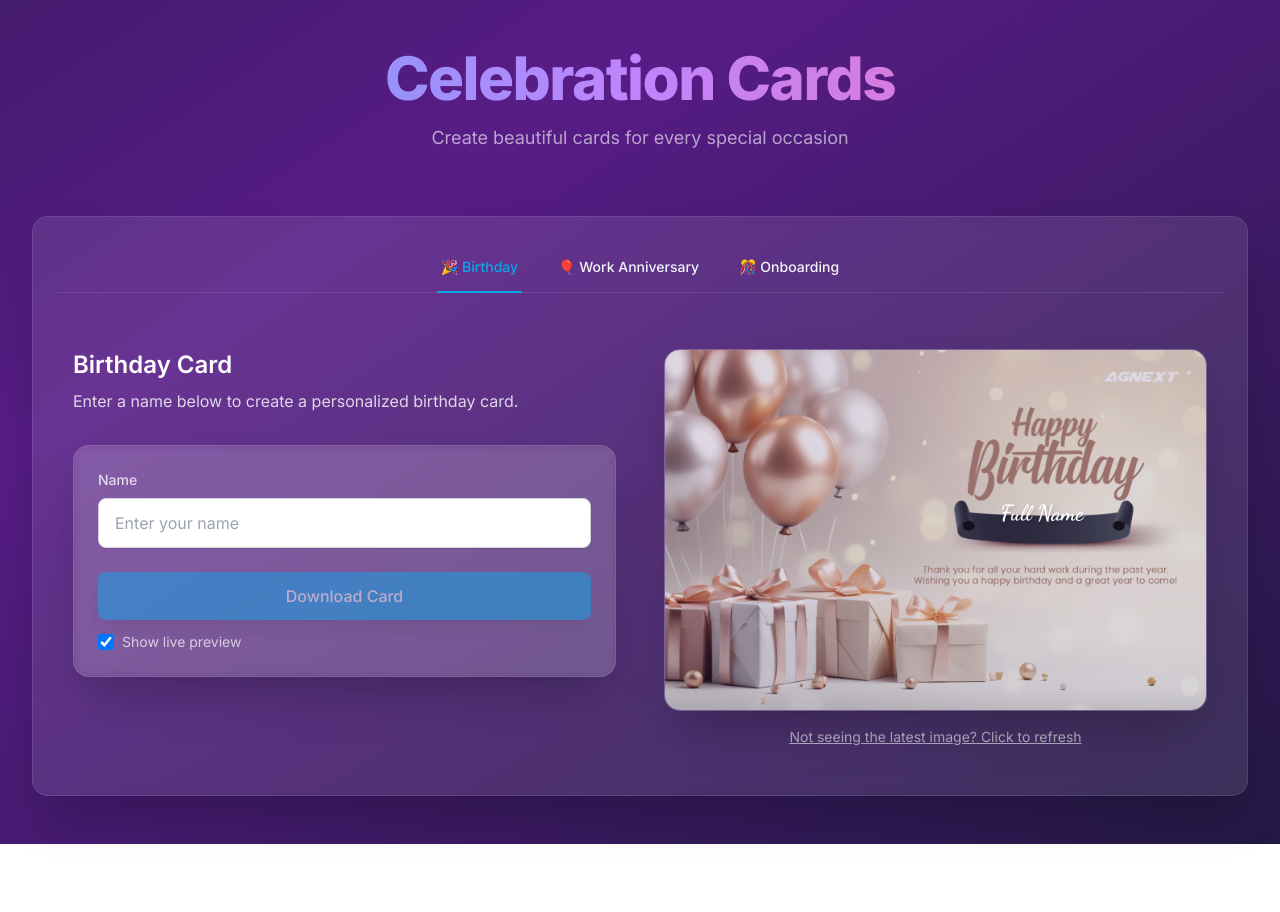
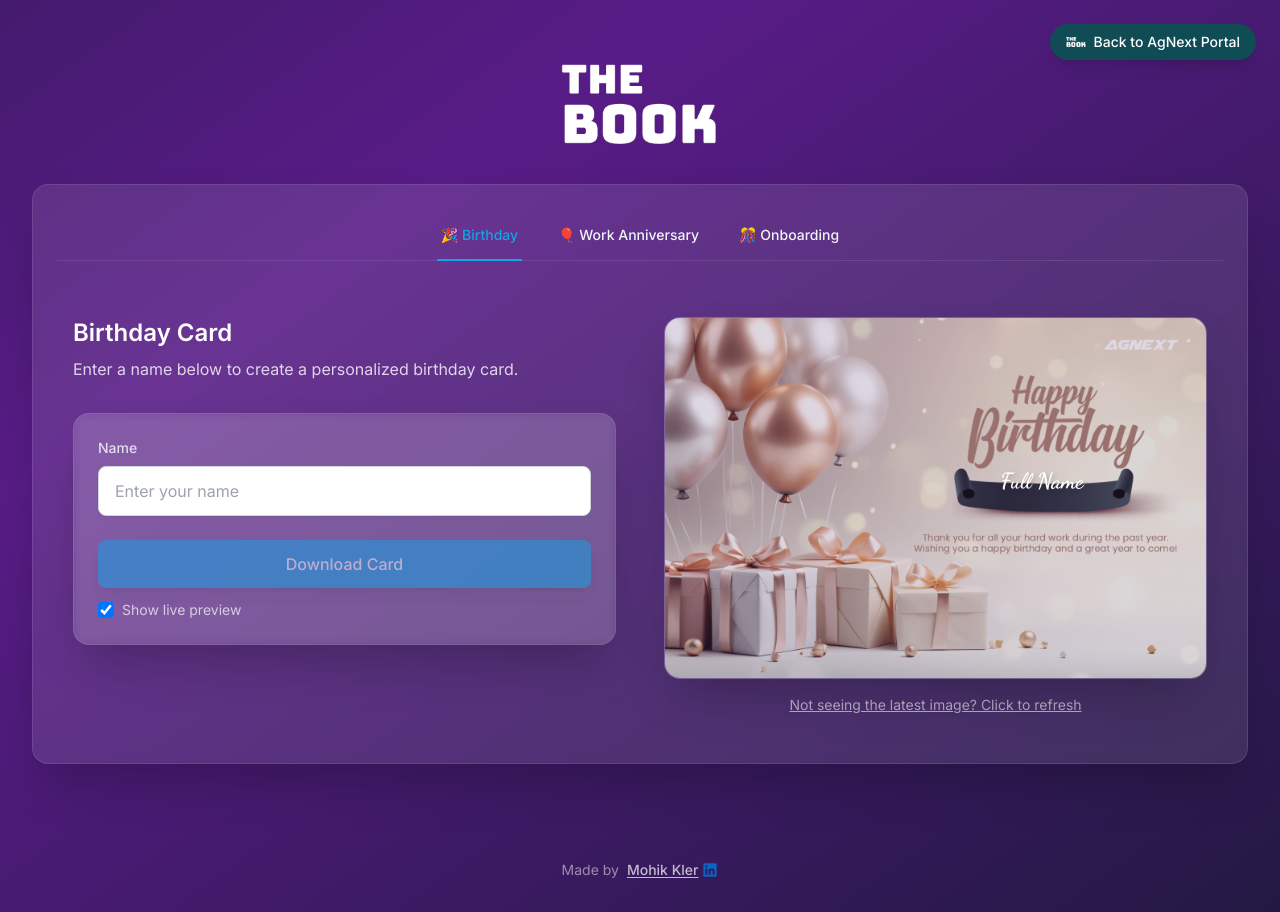
Before and after one commit to mohik-agnext/Final-card, a Next.js app: page / in a window 1280 px wide. Before the commit the page ends 844 px from the top, so only its background shows below. Built offline with nearby package versions, Linux system fonts and the light colour scheme.

Commit message:
Add logo and update components

```diff
--- a/src/app/layout.tsx
+++ b/src/app/layout.tsx
@@ -2,6 +2,8 @@
 import { Inter, Dancing_Script } from "next/font/google";
 import "./globals.css";
 import { Toaster } from "react-hot-toast";
+import BackButton from "@/components/ui/BackButton";
+import Footer from "@/components/ui/Footer";
 
 const inter = Inter({ subsets: ["latin"], variable: "--font-inter" });
 const dancingScript = Dancing_Script({
@@ -30,7 +32,11 @@
   return (
     <html lang="en">
       <body className={`${inter.variable} ${dancingScript.variable} font-sans`}>
-        {children}
+        <BackButton />
+        <main>
+          {children}
+        </main>
+        <Footer />
         <Toaster position="bottom-right" />
       </body>
     </html>
--- a/src/app/page.tsx
+++ b/src/app/page.tsx
@@ -20,16 +20,17 @@
     <div className="mx-auto max-w-7xl px-4 py-12 sm:px-6 lg:px-8">
       {/* Header */}
       <div className="text-center">
-        <h1 className="bg-gradient-to-r from-blue-400 via-purple-400 to-pink-400 bg-clip-text text-4xl font-extrabold tracking-tight text-transparent sm:text-6xl">
-          Celebration Cards
-        </h1>
-        <p className="mx-auto mt-4 max-w-2xl text-lg text-white/60">
-          Create beautiful cards for every special occasion
-        </p>
+        <div className="flex justify-center mb-8 pt-4">
+          <img
+            src="/assets/templates/logo.png"
+            alt="AgNext Logo"
+            className="h-20 object-contain"
+          />
+        </div>
       </div>
 
       {/* Main Content */}
-      <div className="mt-16">
+      <div className="mt-10">
         <div className="glass-panel">
           {/* Tabs */}
           <div className="border-b border-white/10">
--- /dev/null
+++ b/src/components/ui/BackButton.tsx
@@ -0,0 +1,24 @@
+"use client";
+
+import React from 'react';
+
+export default function BackButton() {
+  return (
+    <div className="fixed top-4 right-4 md:top-6 md:right-6 z-50">
+      <a
+        href="https://agnext.framer.ai/"
+        className="flex items-center gap-2 rounded-full bg-[#03594E]/80 px-3 py-1.5 md:px-4 md:py-2 text-xs md:text-sm font-medium text-white hover:bg-[#03594E] transition-all shadow-lg backdrop-blur-md"
+        target="_blank"
+        rel="noopener noreferrer"
+      >
+        <img
+          src="/assets/templates/logo.png"
+          alt="AgNext Logo"
+          className="w-4 h-4 md:w-5 md:h-5 object-contain"
+        />
+        <span className="hidden sm:inline">Back to AgNext Portal</span>
+        <span className="sm:hidden">Back</span>
+      </a>
+    </div>
+  );
+}
--- /dev/null
+++ b/src/components/ui/BookLogo.tsx
@@ -0,0 +1,20 @@
+"use client";
+
+import React from 'react';
+import Image from 'next/image';
+
+export default function BookLogo() {
+  return (
+    <div className="fixed top-4 left-4 md:top-6 md:left-6 z-50">
+      <a href="/" className="block">
+        <Image
+          src="/assets/book-logo.png"
+          alt="The Book Logo"
+          width={40}
+          height={40}
+          className="transition-transform hover:scale-110"
+        />
+      </a>
+    </div>
+  );
+}
--- /dev/null
+++ b/src/components/ui/Footer.tsx
@@ -0,0 +1,31 @@
+"use client";
+
+import React from 'react';
+
+export default function Footer() {
+  return (
+    <footer className="mt-12 pb-8 text-center text-sm text-white/50">
+      <div className="flex items-center justify-center gap-2">
+        <p>Made by</p>
+        <a
+          href="https://www.linkedin.com/in/mohik-kler/"
+          target="_blank"
+          rel="noopener noreferrer"
+          className="flex items-center gap-1 font-medium text-white/70 hover:text-white transition-colors"
+        >
+          <span className="underline underline-offset-2">Mohik Kler</span>
+          <svg
+            xmlns="http://www.w3.org/2000/svg"
+            width="16"
+            height="16"
+            viewBox="0 0 24 24"
+            fill="currentColor"
+            className="text-[#0A66C2]"
+          >
+            <path d="M20.5 2h-17A1.5 1.5 0 002 3.5v17A1.5 1.5 0 003.5 22h17a1.5 1.5 0 001.5-1.5v-17A1.5 1.5 0 0020.5 2zM8 19H5v-9h3zM6.5 8.25A1.75 1.75 0 118.3 6.5a1.78 1.78 0 01-1.8 1.75zM19 19h-3v-4.74c0-1.42-.6-1.93-1.38-1.93A1.74 1.74 0 0013 14.19a.66.66 0 000 .14V19h-3v-9h2.9v1.3a3.11 3.11 0 012.7-1.4c1.55 0 3.36.86 3.36 3.66z" />
+          </svg>
+        </a>
+      </div>
+    </footer>
+  );
+}
```
Also changed, not shown: public/assets/templates/logo.png (added), src/components/cards/AnniversaryCard.tsx (line endings or trailing spaces).
